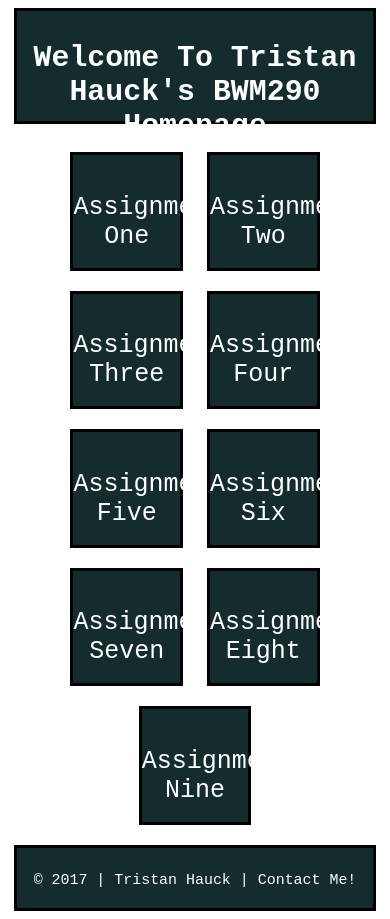
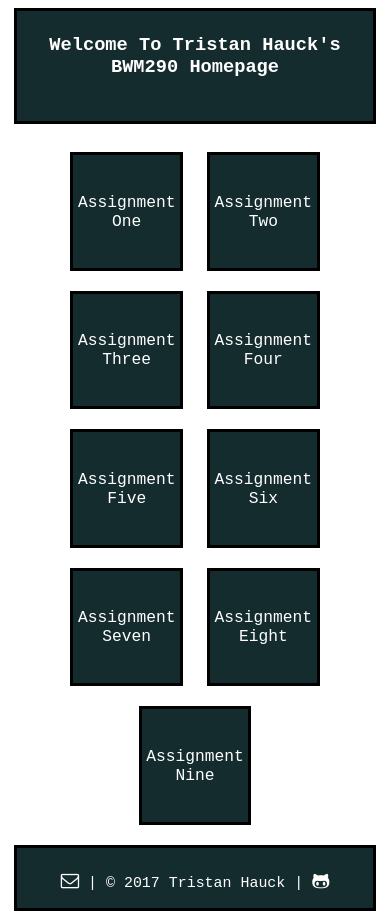
Before and after one commit to thauck0/assignment1, a plain HTML site: page index.html in a window 390 px wide. Drawn offline with Linux system fonts and the light colour scheme.

Commit message:
Fifth Commit, Last Minute changes: footer and media queries

```diff
--- a/css/main.scss
+++ b/css/main.scss
@@ -11,7 +11,7 @@ $dtxt: monospace;
 $btxt: serif;
 //body text
 $asize: 25px;
-//link font size
+//body link font size
 $hh: 100px;
 //header height
 @mixin border {
@@ -29,6 +29,7 @@ $hh: 100px;
     padding-top: 10px;
     @include border;
     font-size: 115%;
+
 }
 
 #assign {
@@ -74,9 +75,28 @@ $hh: 100px;
         color: $tc;
     }
     a:hover {
-        text-decoration: underline;
+        text-decoration: none;
     }
     height: $hh / 2;
     //Sass math
     margin-top: 10px;
 }
+
+
+//Media Queries
+
+@media only screen and (max-width : 525px){
+
+    h1 {
+
+        font-size:  125%;
+    }
+
+    .box {
+
+        font-size: $asize * .65;
+    }
+
+
+
+}
--- a/index.html
+++ b/index.html
@@ -6,6 +6,7 @@
         <meta http-equiv="X-UA-Compatible" content="IE=edge">
         <title>BWM290 - Tristan Hauck</title>
         <meta name="description" content="BWM 399 Homepage.">
+        <link href="https://maxcdn.bootstrapcdn.com/font-awesome/4.7.0/css/font-awesome.min.css" rel="stylesheet" integrity="sha384-wvfXpqpZZVQGK6TAh5PVlGOfQNHSoD2xbE+QkPxCAFlNEevoEH3Sl0sibVcOQVnN" crossorigin="anonymous">
         <link rel="stylesheet" href="css/main.css">
     </head>
     <body>
@@ -45,7 +46,7 @@
 
             <div class="box">
 
-                <a href="index.html">Assignment Five</a>
+                <a href="#">Assignment Five</a>
 
             </div>
 
@@ -80,7 +81,11 @@
 
         <div id="footer">
 
-            <p>&copy; 2017 | Tristan Hauck | <a href="mailto:someone@tjh20@pct.edu?Subject=Hi%20Tristan!" target="_top">Contact Me!</a><p>
+           <p>
+            <a href="mailto:someone@tjh20@pct.edu?Subject=Hi%20Tristan!" target="_top" class="fa fa-envelope-o" aria-hidden="true"></a> | &copy; 2017 Tristan Hauck | <a href="https://github.com/thauck0" target="_blank" class="fa fa-github-alt" aria-hidden="true"> </a>
+
+            </p>
+
 
         </div>
 
```
Also changed, not shown: css/main.css, 1 other file.
